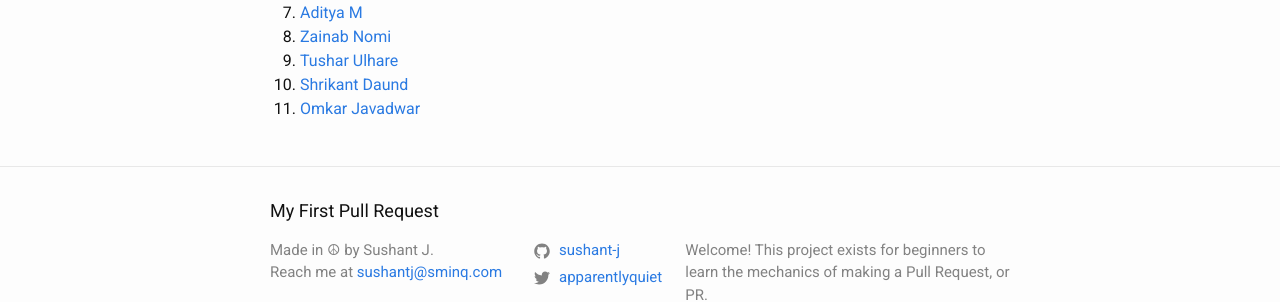
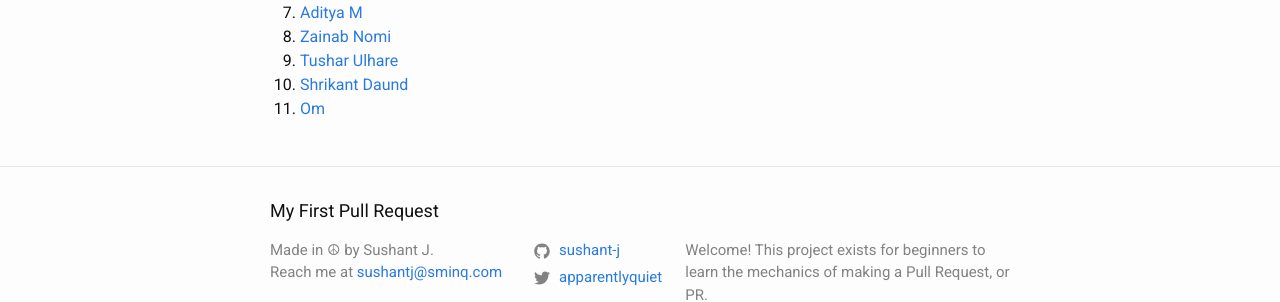
Before and after one commit to sushant-j/my-first-pull-request, a Jekyll site: the page built from index.md, in a window 1280 px wide. Shown: the part 406-708 px from the top of the page. Built offline with Jekyll 4.4.1, drawn with Linux system fonts in a browser that asks for light colours; nearby versions of some CDN libraries.

Commit message:
Update home.html

```diff
--- a/_layouts/home.html
+++ b/_layouts/home.html
@@ -94,9 +94,9 @@ layout: default
         Shrikant Daund
       </a>
     </li>
-  <li>
+    <li>
       <a href="https://github.com/omkar-javadwar/">
-        Omkar Javadwar
+        Om
       </a>
     </li>
   </ol>
```
